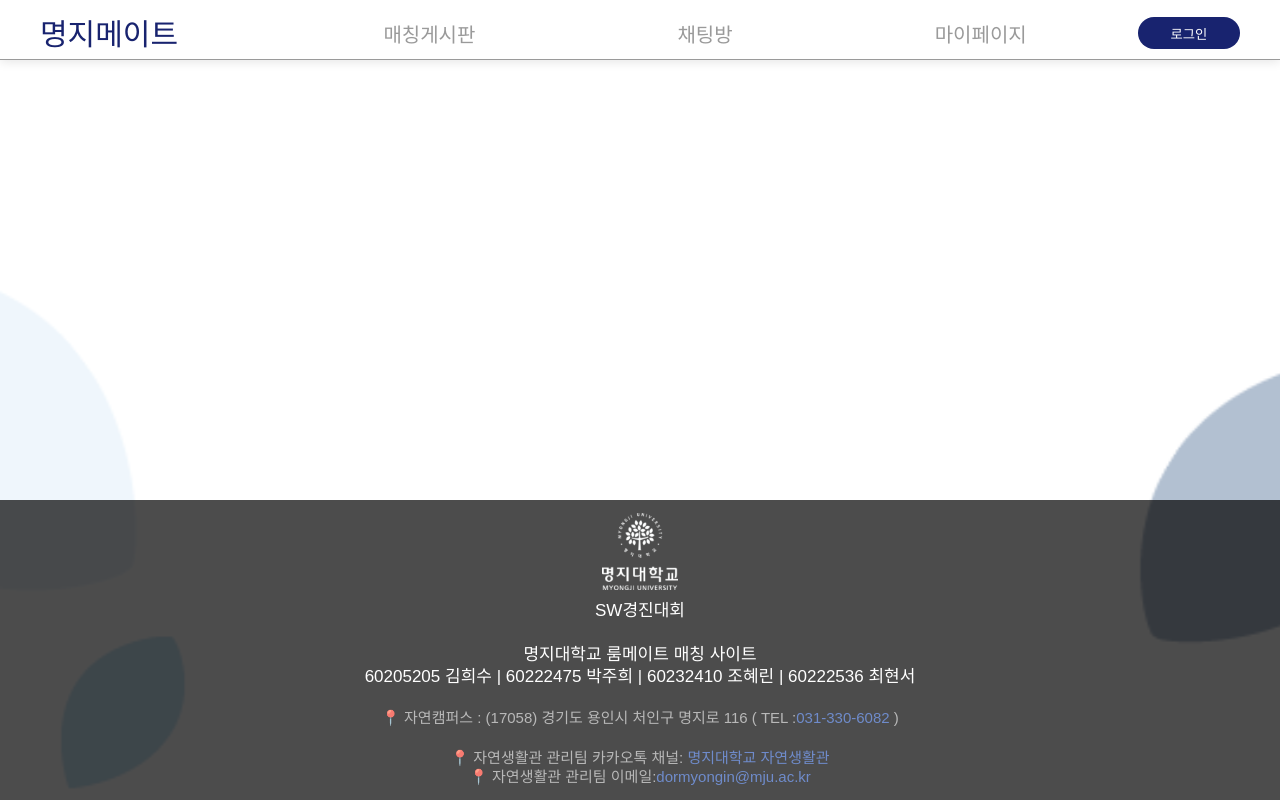
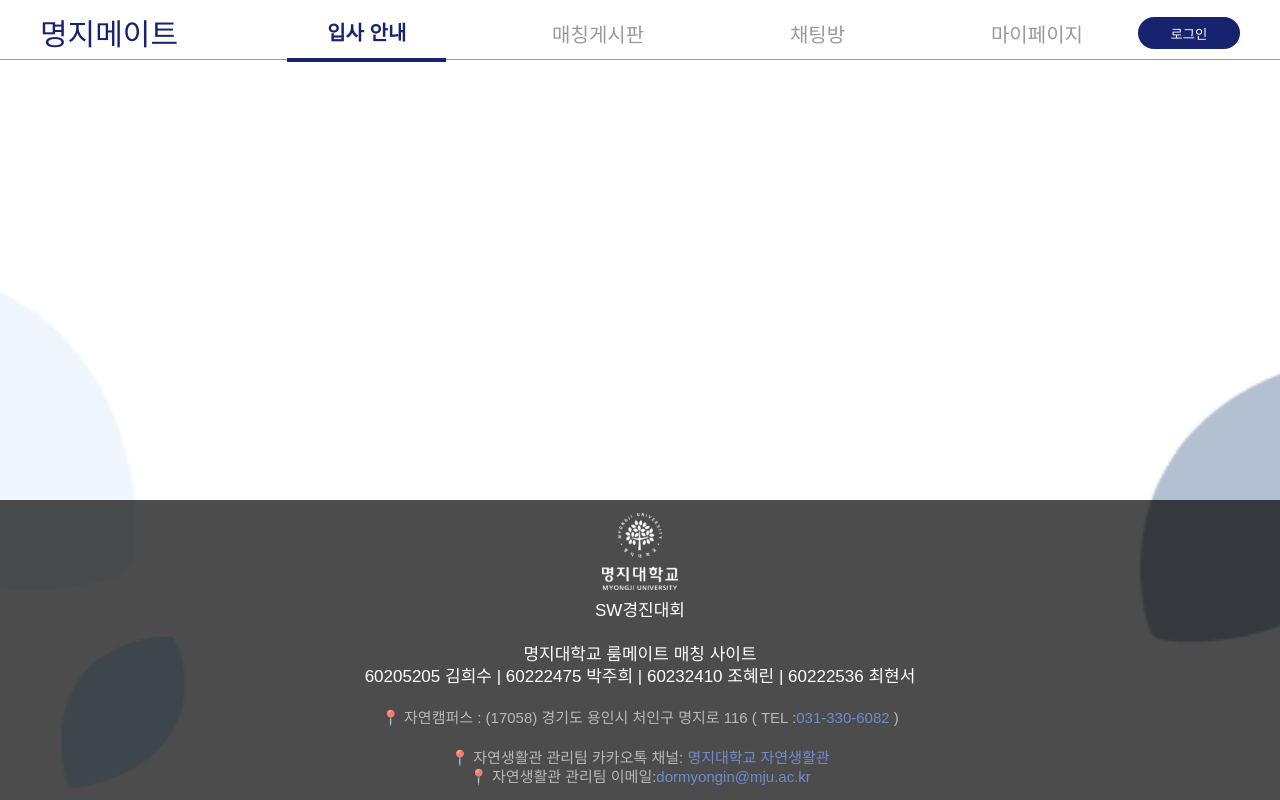
Before and after one commit to jogpfls/myongji_roomMate, a React (Create React App) app: page /info in a window 1280 px wide. Built offline with nearby package versions, Linux system fonts and the light colour scheme; no server answers; a web font is replaced by a local one.

Commit message:
feat: 입사 안내 추가 및 헤더 스타일 수정

```diff
--- a/src/App.js
+++ b/src/App.js
@@ -9,6 +9,7 @@ import MyPage from "./pages/MyPage";
 import DormitoryPage from "./pages/DormitoryPage";
 import ChatPage from "./pages/ChatPage";
 import ScrollToTop from "./components/ScrollToTop";
+import InfoPage from './pages/InfoPage';
 
 function App() {
   return (
@@ -23,6 +24,7 @@ function App() {
           <Route path="/mypage" element={<MyPage />} />
           <Route path="/dormitory" element={<DormitoryPage />} />
           <Route path="/chat" element={<ChatPage />} />
+          <Route path="/info" element={<InfoPage />} />
         </Routes>
       </Layout>
       <ScrollToTop />
--- a/src/components/Header.js
+++ b/src/components/Header.js
@@ -44,6 +44,12 @@ const Header = () => {
     <Container>
       <Title onClick={() => handleNavigation("/main")}>명지메이트</Title>
       <Menu>
+      <Item
+          $active={isActive("/info")}
+          onClick={() => handleNavigation("/info")}
+        >
+          입사 안내
+        </Item>
         <ItemBox
           ref={menuRef}
           onMouseEnter={handleMouseEnter}
@@ -53,7 +59,6 @@ const Header = () => {
             $active={
               isActive("/dormitory") || isActive("/room") || isActive("/write")
             }
-            onClick={()=>navigate('/main')}
             post="매칭"
           >
             매칭게시판
@@ -109,7 +114,6 @@ const Container = styled.div`
   border-bottom: 1px solid ${(props) => props.theme.colors.gray};
   background-color: ${(props) => props.theme.colors.white};
   padding-top: 10px;
-  box-shadow: 0 2px 10px rgba(0, 0, 0, 0.1);
 `;
 
 const Title = styled.h1`
@@ -163,11 +167,7 @@ const DroppedBox = styled.div`
   position: absolute;
   top: 50px;
   left: 0;
-  background: linear-gradient(
-    135deg,
-    ${(props) => props.theme.colors.white},
-    ${(props) => props.theme.colors.gray2}
-  );
+  background-color: white;
   border-radius: 8px;
   width: 160px;
   display: flex;
@@ -189,8 +189,10 @@ const LinkWrapper = styled.a`
   padding: 10px 16px;
   display: flex;
   align-items: center;
+  justify-content: center;
   cursor: pointer;
   transition: background-color 0.2s ease, color 0.2s ease;
+  font-size: 18px;
 
   &:hover {
     background-color: ${({ theme }) => theme.colors.deepBlue};
--- /dev/null
+++ b/src/pages/InfoPage.js
@@ -0,0 +1,11 @@
+import React from 'react';
+
+const InfoPage = () => {
+  return (
+    <div>
+
+    </div>
+  );
+};
+
+export default InfoPage;
```
